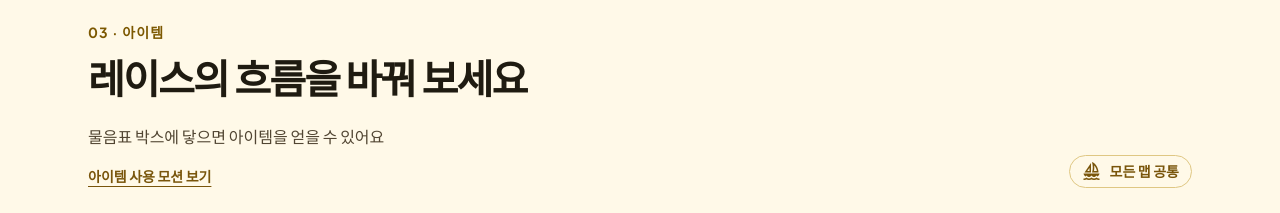
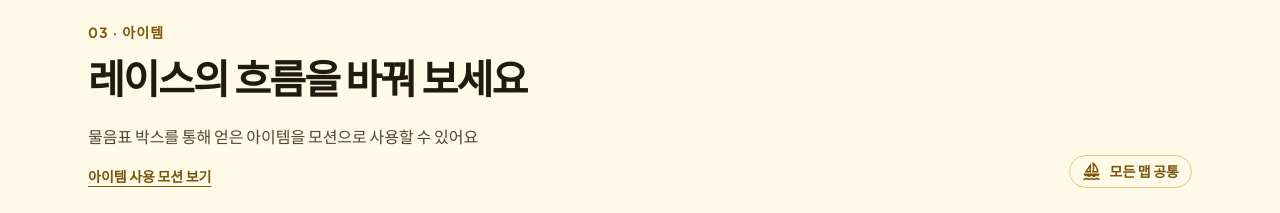
Before and after one commit to leeyeonho95/noddsaywebpage, a React (Vite) app: page / in a window 1280 px wide. Shown: the part 2940-3153 px from the top of the page. Built offline with nearby package versions, Linux system fonts and the light colour scheme; no server answers; a web font is replaced by a local one.

Commit message:
fix: 아이템 사용 안내 문구 수정

```diff
--- a/src/pages/HomePage.tsx
+++ b/src/pages/HomePage.tsx
@@ -277,7 +277,7 @@ export function HomePage() {
         <div className="game-container game-section-space">
           <div className="game-section-header">
             <div>
-              <SectionTitle eyebrow="03 · 아이템" title="레이스의 흐름을 바꿔 보세요" lines={['물음표 박스에 닿으면 아이템을 얻을 수 있어요']} />
+              <SectionTitle eyebrow="03 · 아이템" title="레이스의 흐름을 바꿔 보세요" lines={['물음표 박스를 통해 얻은 아이템을 모션으로 사용할 수 있어요']} />
               <a href="#item-use-motion" className="motion-guide-link">아이템 사용 모션 보기</a>
             </div>
             <span className="game-badge common-item-badge"><span aria-hidden="true" className="material-symbols-outlined">sailing</span> 모든 맵 공통</span>
```
